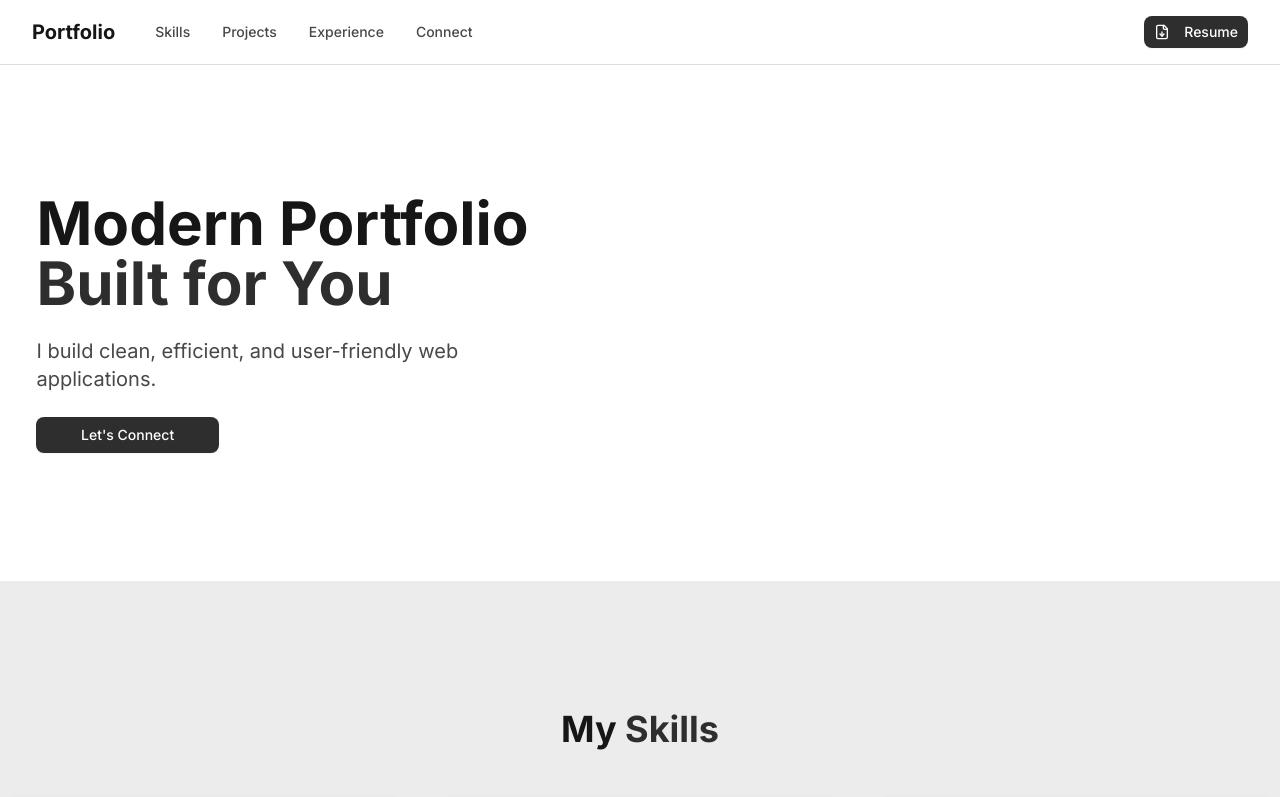
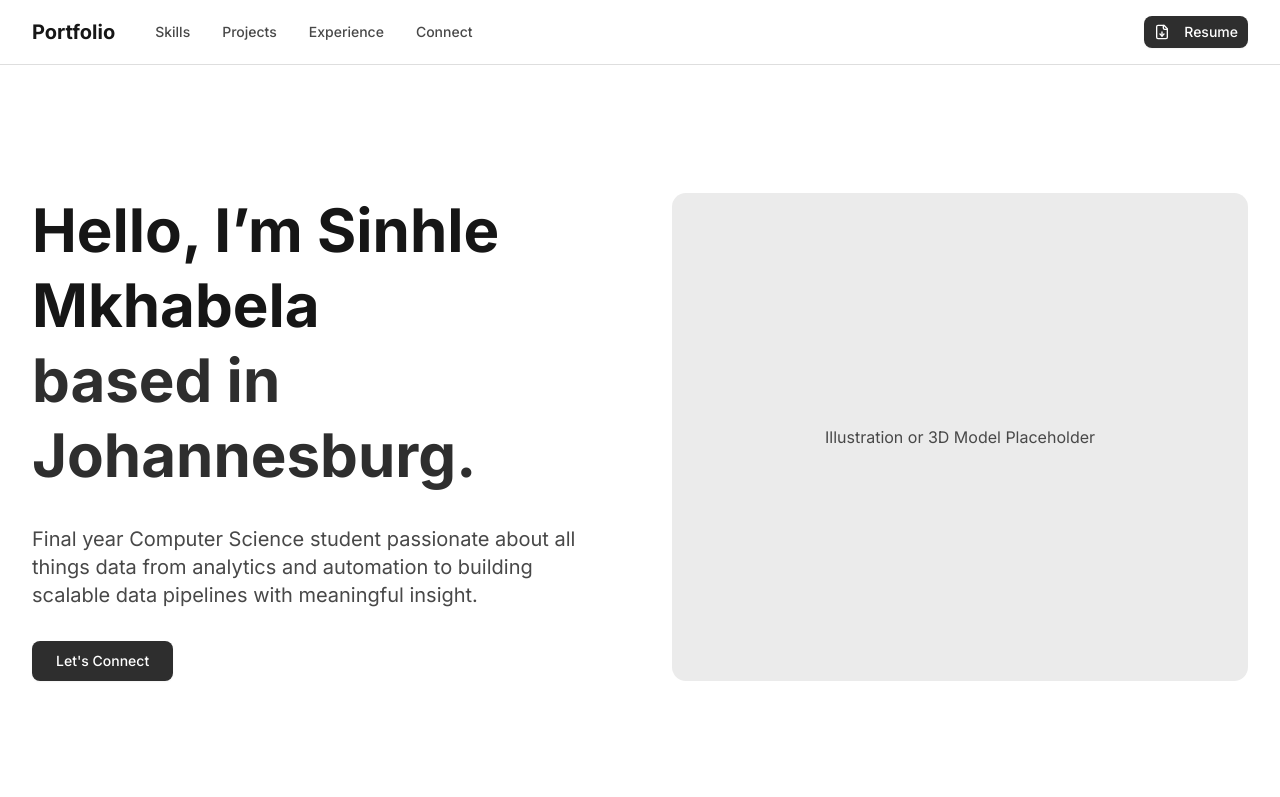
Before and after one commit to SinhleM/portfolio, a Next.js app: page / in a window 1280 px wide. Shown: the top 797 px of the page. Built offline with nearby package versions, Linux system fonts and the light colour scheme.

Commit message:
Hero.tsx

```diff
--- a/src/components/Header.tsx
+++ b/src/components/Header.tsx
@@ -35,7 +35,7 @@ export default function Header() {
 
         <div className="flex items-center gap-2">
           {/* Resume Button */}
-          <Button asChild size="sm" className="hidden md:flex">
+          <Button asChild size="sm" className="hidden md:flex" variant={undefined}>
             <a href="/your_resume.pdf" download="your_resume.pdf" target="_blank" rel="noopener noreferrer">
               <FileDown className="mr-2 h-4 w-4" />
               Resume
@@ -46,7 +46,7 @@ export default function Header() {
           <div className="md:hidden">
             <Sheet>
               <SheetTrigger asChild>
-                <Button variant="ghost" size="icon">
+                <Button variant="ghost" size="icon" className={undefined}>
                   <Menu className="h-6 w-6" />
                   <span className="sr-only">Toggle Menu</span>
                 </Button>
--- a/src/components/Hero.tsx
+++ b/src/components/Hero.tsx
@@ -4,29 +4,31 @@
 import { motion } from "framer-motion";
 import { Button } from "./ui/button";
 import Link from "next/link";
+import Image from "next/image";
 
 export default function Hero() {
   return (
-    // Add 'bg-background' to ensure a solid color for the transition
-    <section className="container bg-background grid lg:grid-cols-2 place-items-center py-20 md:py-32 gap-10">
-      <div className="text-center lg:text-start space-y-6">
+    <section className="relative overflow-hidden bg-background py-20 md:py-32">
+      <div className="container grid lg:grid-cols-2 place-items-center gap-16 px-4 sm:px-6 lg:px-8">
+        {/* Left Side: Text Content */}
+        <div className="text-center lg:text-start space-y-8">
           <motion.h1
-          initial={{ opacity: 0, y: 50 }}
-          animate={{ opacity: 1, y: 0 }}
+            initial={{ opacity: 0, x: -50 }}
+            animate={{ opacity: 1, x: 0 }}
             transition={{ duration: 0.8, type: "spring" }}
-          className="text-5xl md:text-6xl font-bold"
+            className="text-5xl md:text-6xl font-bold leading-tight"
           >
-          Modern Portfolio <br />
-          <span className="text-primary">Built for You</span>
+            Hello, I’m Sinhle Mkhabela <br />
+            <span className="text-primary">based in Johannesburg.</span>
           </motion.h1>
 
           <motion.p
-          initial={{ opacity: 0, y: 20 }}
-          animate={{ opacity: 1, y: 0 }}
+            initial={{ opacity: 0, x: -50 }}
+            animate={{ opacity: 1, x: 0 }}
             transition={{ duration: 0.8, delay: 0.2, type: "spring" }}
-          className="text-xl text-muted-foreground md:w-10/12 mx-auto lg:mx-0"
+            className="text-xl text-muted-foreground max-w-xl mx-auto lg:mx-0"
           >
-          I build clean, efficient, and user-friendly web applications.
+            Final year Computer Science student passionate about all things data from analytics and automation to building scalable data pipelines with meaningful insight.
           </motion.p>
 
           <motion.div
@@ -34,14 +36,21 @@ export default function Hero() {
             animate={{ opacity: 1, y: 0 }}
             transition={{ duration: 0.8, delay: 0.4, type: "spring" }}
           >
-          <Button asChild className="w-full md:w-1/3">
+            <Button asChild size="lg" className="w-full md:w-auto">
               <Link href="#connect">Let's Connect</Link>
             </Button>
           </motion.div>
         </div>
 
-      <div className="hidden lg:block">
-        {/* You can place an illustration or a 3D model here */}
+        {/* Right Side: Illustration/Image */}
+        <div className="relative w-full h-80 md:h-96 lg:h-full lg:flex lg:justify-end lg:items-center">
+          {/* Replace this with your actual image or illustration */}
+          <div className="w-full h-full bg-muted rounded-xl flex items-center justify-center">
+            <span className="text-muted-foreground text-center p-4">
+              Illustration or 3D Model Placeholder
+            </span>
+          </div>
+        </div>
       </div>
     </section>
   );
```
Lines whose indentation alone changed are shown as unchanged.
